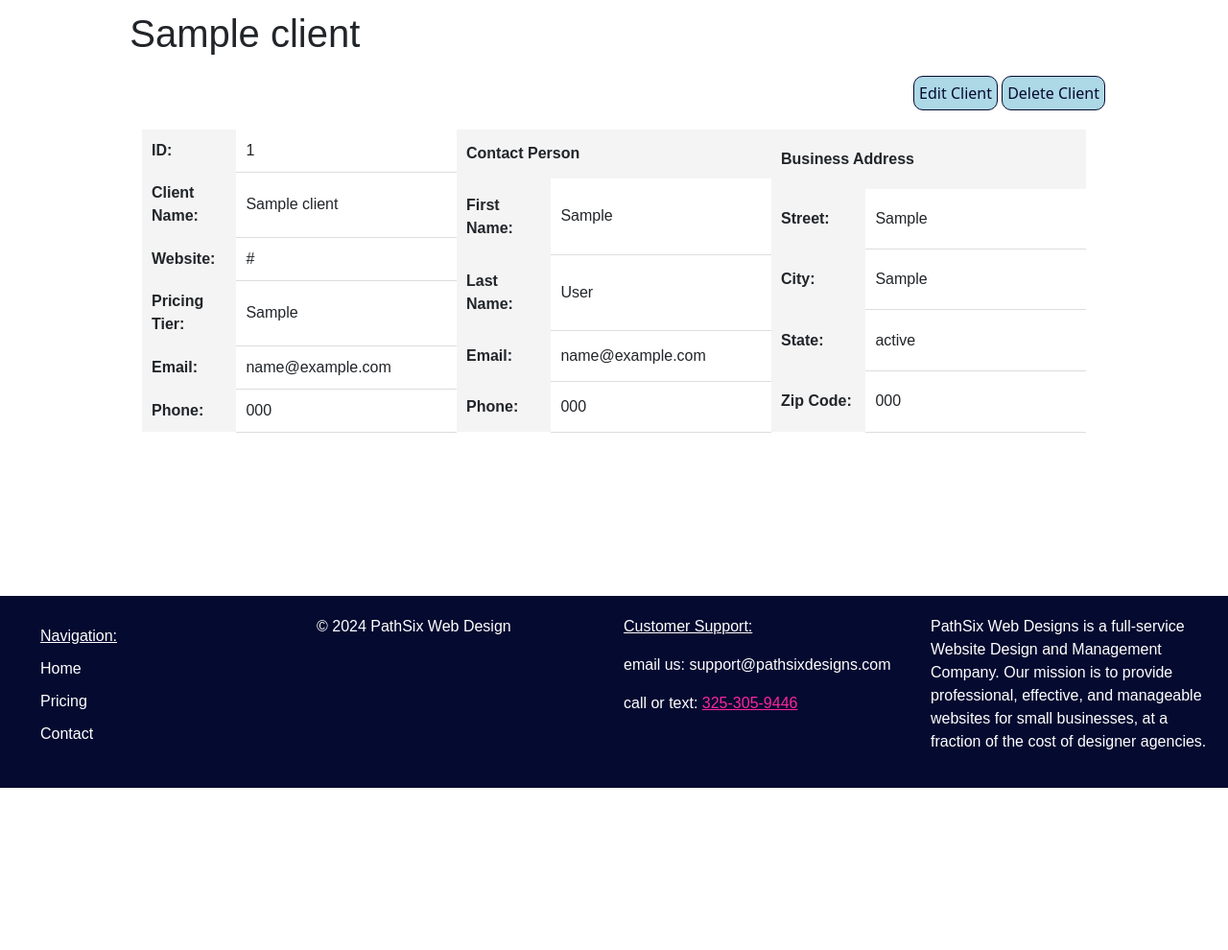
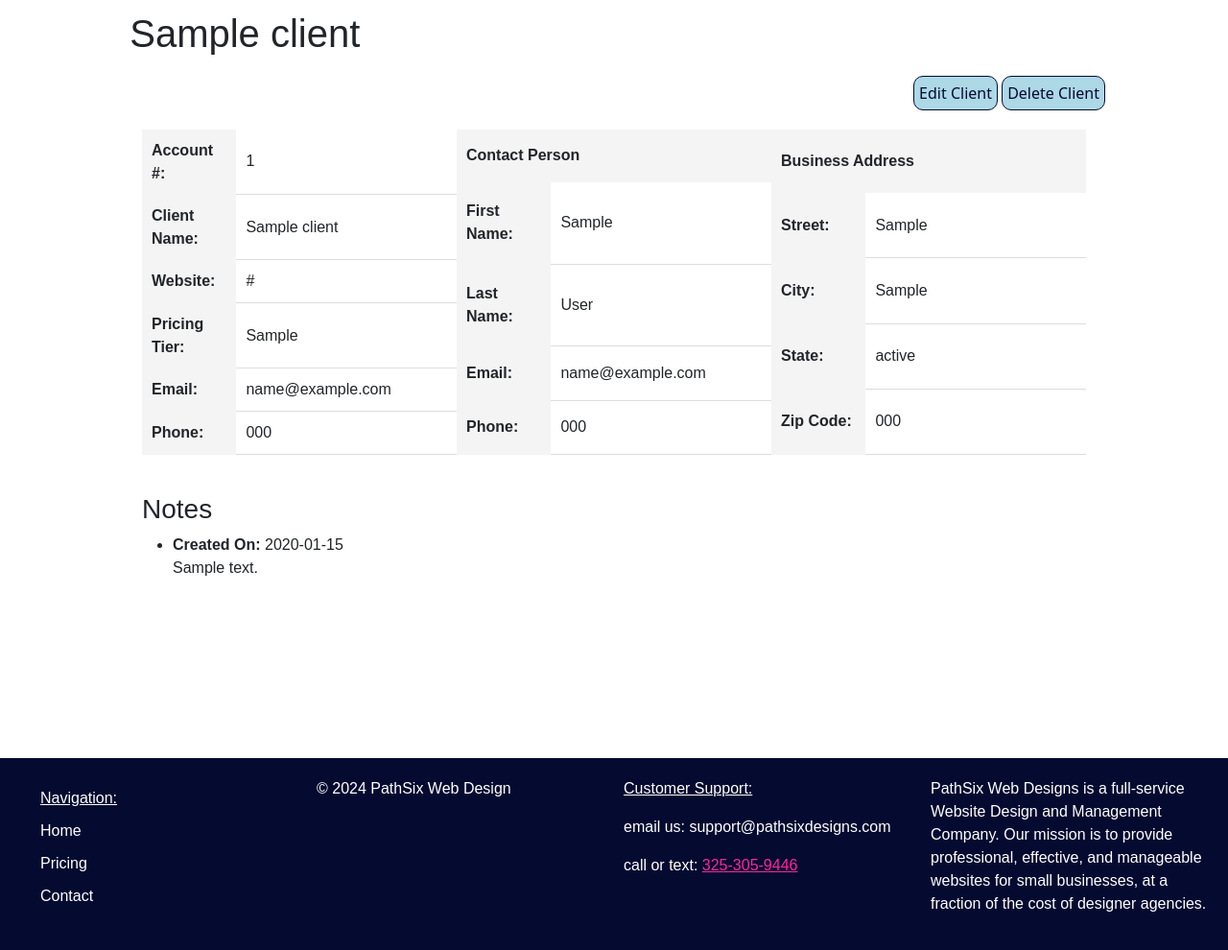
Before and after one commit to boonewh/pathsixdesigns, a Flask app: page /customers/1 in a window 1280 px wide. Shown: the part 292-1282 px from the top of the page at 96% size. Before the commit the page ends 1113 px from the top, so only its background shows below. Run offline with Flask 3, Linux system fonts and the light colour scheme; a user stored in the database is signed in; tables that the repository leaves empty hold one stand-in row (values such as "Sample post"); parts of the project's set-up code (start-up, migrations or seed data) failed here and were passed over; some libraries are stand-ins or nearby versions; some web fonts are replaced.

Commit message:
Updated client.html with notes section

```diff
--- a/pathsix/pathsix_crm/customer/routes.py
+++ b/pathsix/pathsix_crm/customer/routes.py
@@ -80,6 +80,7 @@ def client(client_id):
     client = Client.query.get_or_404(client_id)
     contacts = client.contacts  # Access related contacts
     addresses = client.addresses  # Access related addresses
+    notes = client.contact_notes  # Access related notes
 
     # Initialize the form with client data
     form = ClientForm(obj=client)
@@ -104,7 +105,14 @@ def client(client_id):
         first_note = client.contact_notes[0]  # Assuming one primary note
         form.contact_note.data = first_note.note
 
-    return render_template('crm/customer/client.html', client=client, contacts=contacts, addresses=client.addresses, form=form)
+    return render_template(
+        'crm/customer/client.html',
+        client=client,
+        contacts=contacts,
+        addresses=client.addresses,
+        notes=notes,
+        form=form
+    )
 
 @customer.route('/customers/<int:client_id>/edit', methods=['POST'])
 @login_required
--- a/pathsix/templates/crm/customer/client.html
+++ b/pathsix/templates/crm/customer/client.html
@@ -23,7 +23,7 @@
 <div class="client-detail">
     <table class="client-table">
         <tr>
-            <th>ID:</th>
+            <th>Account #:</th>
             <td>{{ client.client_id }}</td>
         </tr>
         <tr>
@@ -102,6 +102,24 @@
         <p>No contact information available for this client.</p>
     {% endif %}
 </div>
+<div class="client-detail">
+    <div class="client-table">
+        {% if notes %}
+        <h3>Notes</h3>
+            <ul>
+                {% for note in notes %}
+                    <li>
+                        <strong>Created On:</strong> {{ note.created_at.strftime('%Y-%m-%d') }}<br>
+                        <p>{{ note.note }}</p>
+                    </li>
+                {% endfor %}
+            </ul>
+        {% else %}
+            <p>No notes available for this client.</p>
+        {% endif %}
+    </div>
+
+</div>
 
 <!-- Modal -->
 <div class="modal fade" id="editClientModal" tabindex="-1" aria-labelledby="editClientModalLabel" aria-hidden="true">
--- a/pathsix/templates/crm/customer/customers.html
+++ b/pathsix/templates/crm/customer/customers.html
@@ -31,7 +31,7 @@
                     <th colspan="6">CLIENTS</th>
                 </tr>
                 <tr class="sm-thead">
-                    <th>ID</th>
+                    <th>Account #</th>
                     <th>Client Name</th>
                     <th>Website</th>
                     <th>Pricing Tier</th>
```
